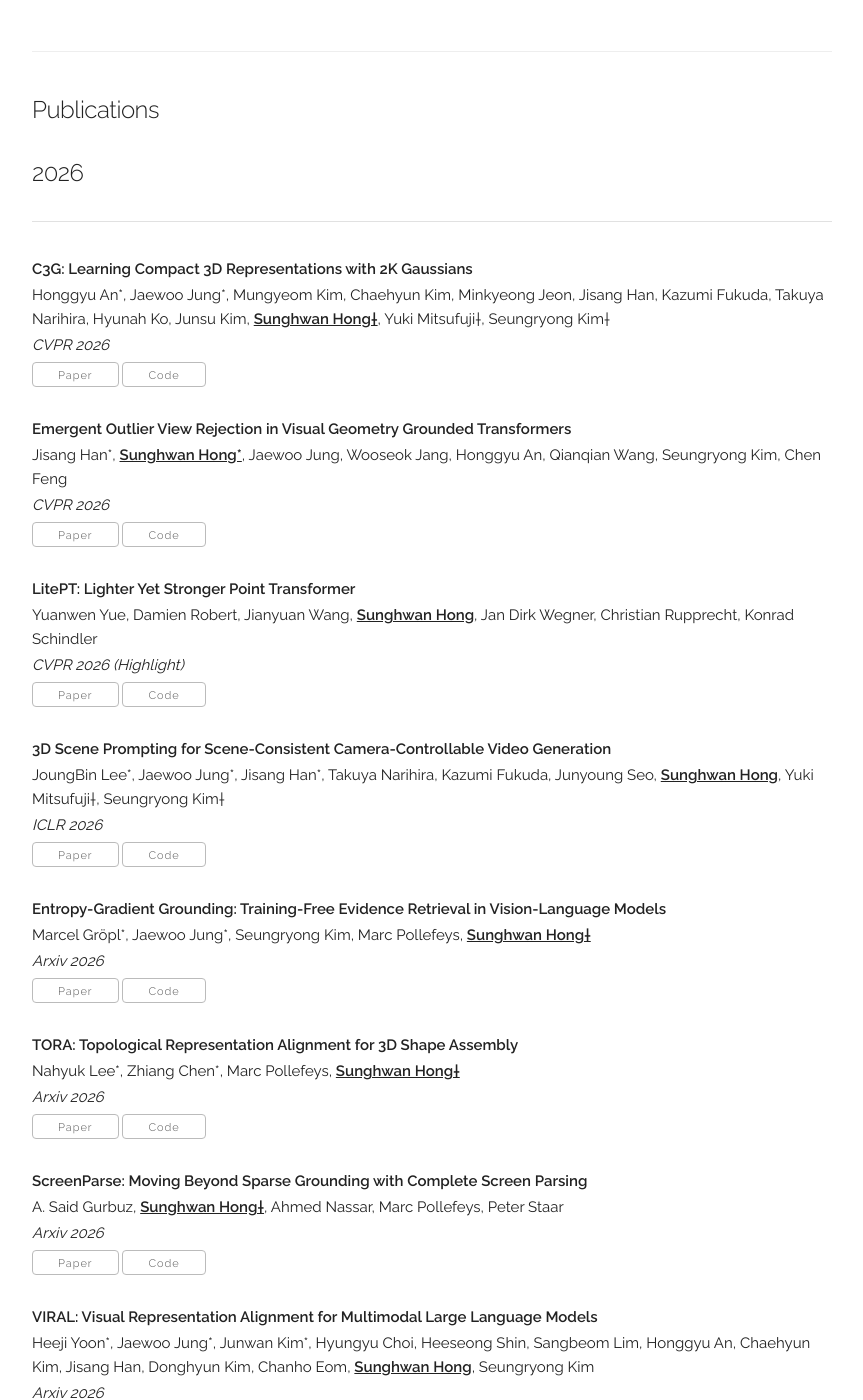
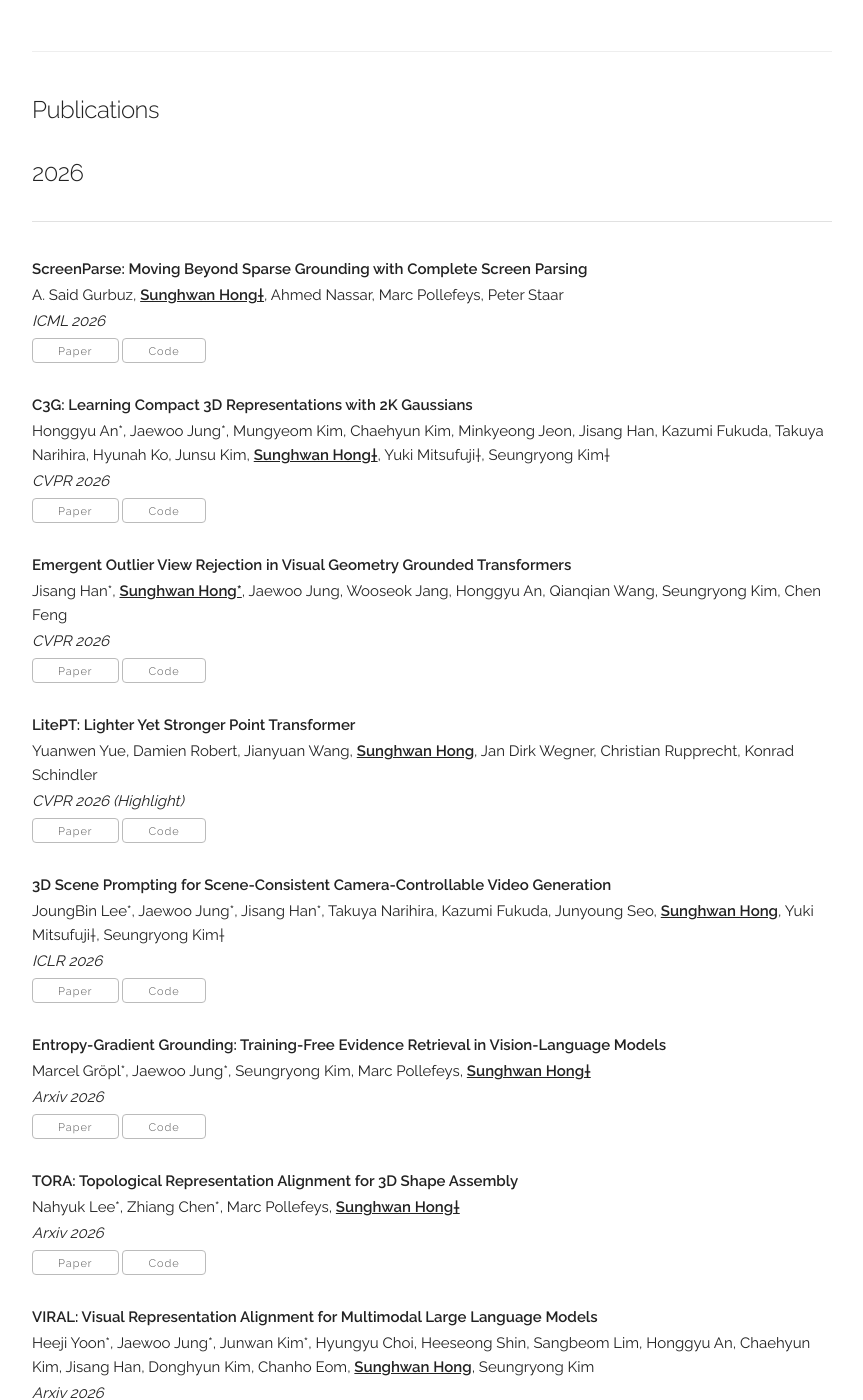
Before and after one commit to jang-1996/jang-1996.github.io, a Jekyll site: the page built from index.html, in a window 1280 px wide and 1400 px high, scrolled down 1588 px. Shown: the whole window, without its empty margins (208-1071 px from the left). Built offline with Jekyll 4.4.1, drawn with Linux system fonts in a browser that asks for light colours; some web fonts are replaced; some of the changed lines change nothing that is shown.

Commit message:
Update publications.yaml

```diff
--- a/_data/publications.yaml
+++ b/_data/publications.yaml
@@ -1,6 +1,13 @@
 papers:
+  - title: "ScreenParse: Moving Beyond Sparse Grounding with Complete Screen Parsing"
+    year: "2026"
+    authors: "A. Said Gurbuz, <b><u>Sunghwan Hong&dagger;</u></b>, Ahmed Nassar, Marc Pollefeys, Peter Staar"
+    venue: "ICML 2026"
+    paper_pdf: "https://arxiv.org/pdf/2602.14276"
+    code: "https://saidgurbuz.github.io/screenparse/"
+    selected: y
+
   - title: "C3G: Learning Compact 3D Representations with 2K Gaussians"
-    year: "2026"
     authors: "Honggyu An*, Jaewoo Jung*, Mungyeom Kim, Chaehyun Kim, Minkyeong Jeon, Jisang Han, Kazumi Fukuda, Takuya Narihira, Hyunah Ko, Junsu Kim, <b><u>Sunghwan Hong&dagger;</u></b>, Yuki Mitsufuji&dagger;, Seungryong Kim&dagger;"
     venue: "CVPR 2026"
     paper_pdf: "https://arxiv.org/abs/2512.04021"
@@ -40,13 +47,6 @@
     venue: "Arxiv 2026"
     paper_pdf: "https://arxiv.org/pdf/2604.04050"
     code: "https://nahyuklee.github.io/tora/"
-    selected: y
-
-  - title: "ScreenParse: Moving Beyond Sparse Grounding with Complete Screen Parsing"
-    authors: "A. Said Gurbuz, <b><u>Sunghwan Hong&dagger;</u></b>, Ahmed Nassar, Marc Pollefeys, Peter Staar"
-    venue: "Arxiv 2026"
-    paper_pdf: "https://arxiv.org/pdf/2602.14276"
-    code: "https://saidgurbuz.github.io/screenparse/"
     selected: y
 
   - title: "VIRAL: Visual Representation Alignment for Multimodal Large Language Models"
```
